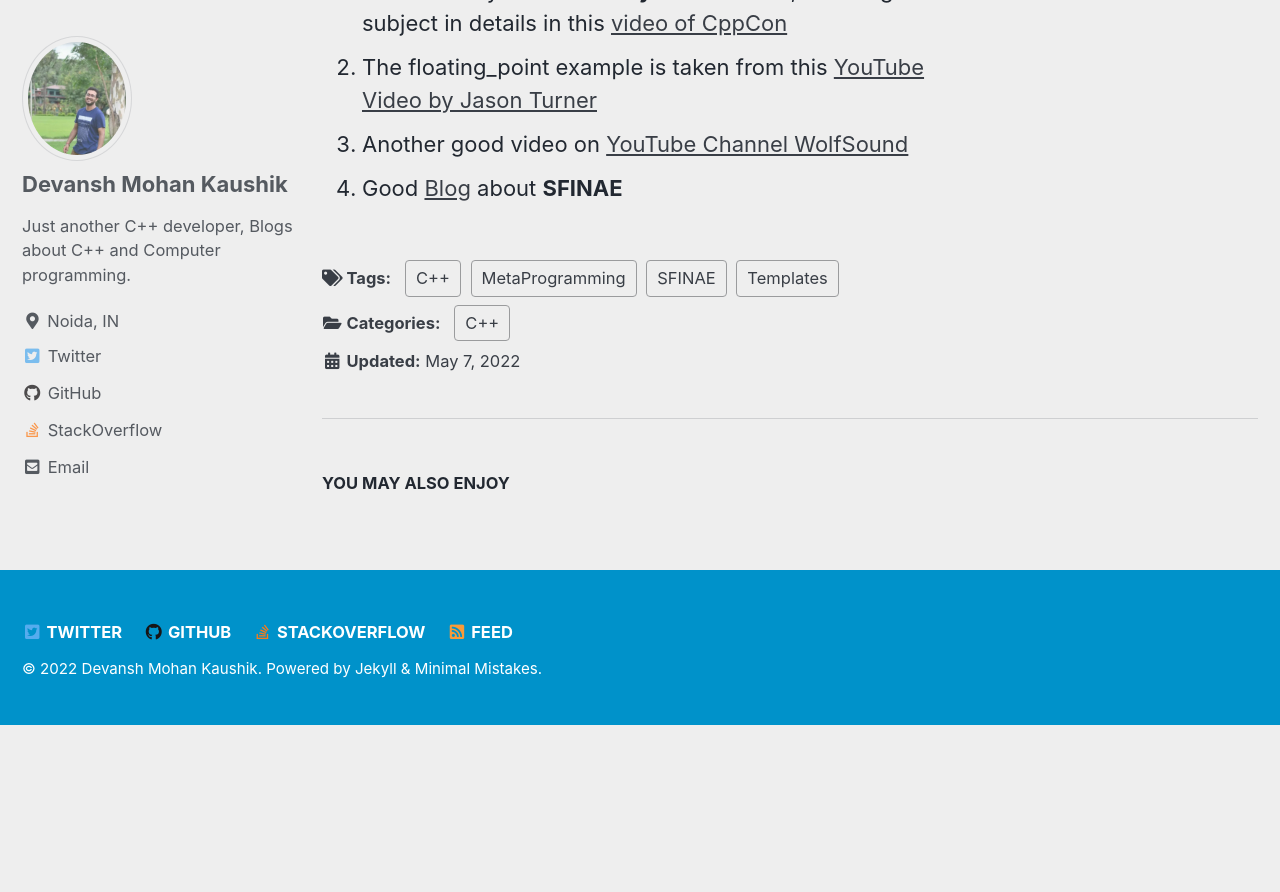
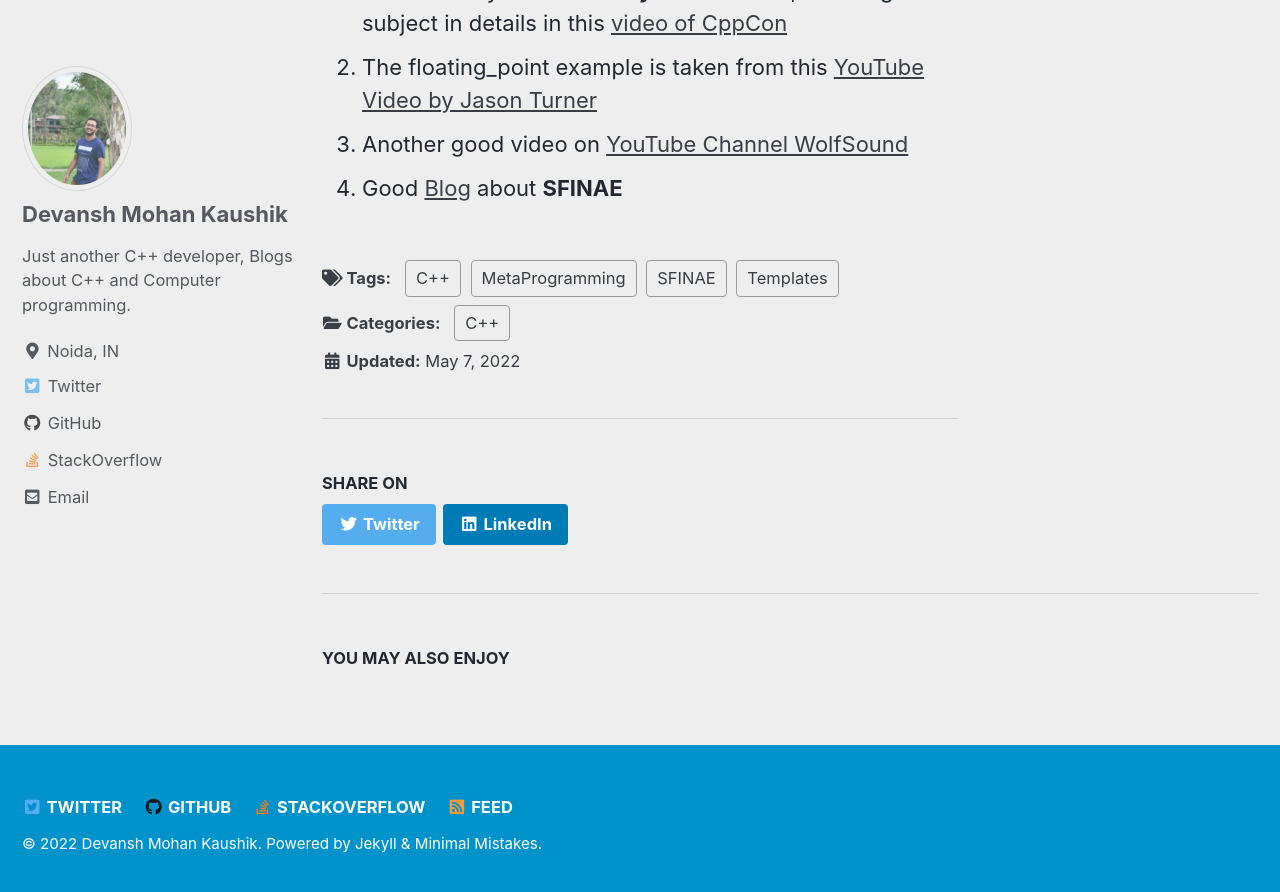
Before and after one commit to dmk326/blog, a Jekyll site: the page built from _posts/2022-05-07-Taste-of-SFINAE.md, in a window 1280 px wide and 900 px high, scrolled down 7563 px. Shown: the top 892 px of the window. Built offline with Jekyll 4.4.1, drawn with Linux system fonts in a browser that asks for light colours; cached includes are drawn as plain includes; before the commit the page ends 8288 px from its top, so only the background shows below that; some of the changed lines change nothing that is shown.

Commit message:
add share button to post

```diff
--- a/_config.yml
+++ b/_config.yml
@@ -294,6 +294,6 @@
       author_profile: true
       read_time: true
       comments: true
-      share: false
+      share: true
       related: true
       show_date: true
--- a/_includes/social-share.html
+++ b/_includes/social-share.html
@@ -5,7 +5,7 @@
 
   <a href="https://twitter.com/intent/tweet?{% if site.twitter.username %}via={{ site.twitter.username | url_encode }}&{% endif %}text={{ page.title | url_encode }}%20{{ page.url | absolute_url | url_encode }}" class="btn btn--twitter" onclick="window.open(this.href, 'window', 'left=20,top=20,width=500,height=500,toolbar=1,resizable=0'); return false;" title="{{ site.data.ui-text[site.locale].share_on_label | default: 'Share on' }} Twitter"><i class="fab fa-fw fa-twitter" aria-hidden="true"></i><span> Twitter</span></a>
 
-  <a href="https://www.facebook.com/sharer/sharer.php?u={{ page.url | absolute_url | url_encode }}" class="btn btn--facebook" onclick="window.open(this.href, 'window', 'left=20,top=20,width=500,height=500,toolbar=1,resizable=0'); return false;" title="{{ site.data.ui-text[site.locale].share_on_label | default: 'Share on' }} Facebook"><i class="fab fa-fw fa-facebook" aria-hidden="true"></i><span> Facebook</span></a>
+  <!-- <a href="https://www.facebook.com/sharer/sharer.php?u={{ page.url | absolute_url | url_encode }}" class="btn btn--facebook" onclick="window.open(this.href, 'window', 'left=20,top=20,width=500,height=500,toolbar=1,resizable=0'); return false;" title="{{ site.data.ui-text[site.locale].share_on_label | default: 'Share on' }} Facebook"><i class="fab fa-fw fa-facebook" aria-hidden="true"></i><span> Facebook</span></a> -->
 
   <a href="https://www.linkedin.com/shareArticle?mini=true&url={{ page.url | absolute_url | url_encode }}" class="btn btn--linkedin" onclick="window.open(this.href, 'window', 'left=20,top=20,width=500,height=500,toolbar=1,resizable=0'); return false;" title="{{ site.data.ui-text[site.locale].share_on_label | default: 'Share on' }} LinkedIn"><i class="fab fa-fw fa-linkedin" aria-hidden="true"></i><span> LinkedIn</span></a>
 </section>
```
